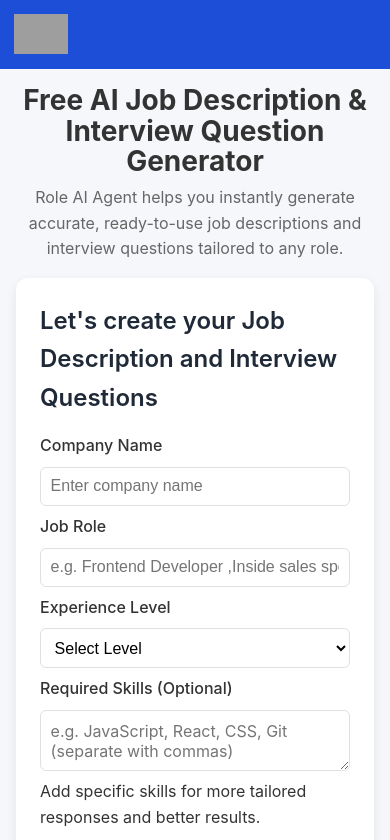
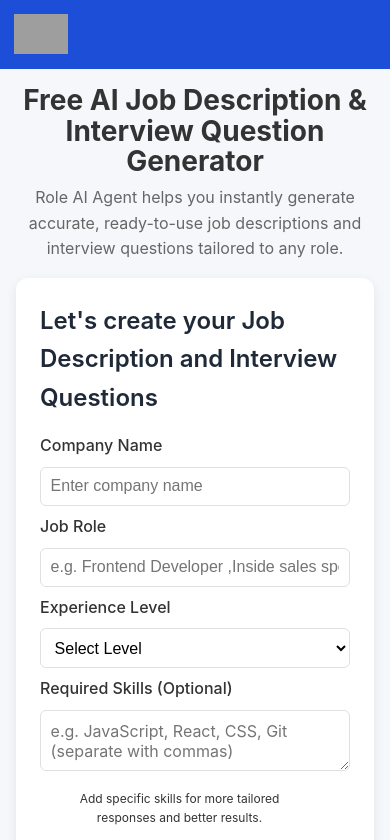
Before and after one commit to kollucharan/Interview_and_job_generator, a React (Vite) app in the folder frontend/: page / in a window 390 px wide. Shown: the top 840 px of the page. Built offline with nearby package versions, Linux system fonts and the light colour scheme; grey boxes are pictures that could not be loaded.

Commit message:
added text

```diff
--- a/frontend/src/Home.jsx
+++ b/frontend/src/Home.jsx
@@ -35,7 +35,8 @@ export default function Home() {
   const handleGenerate = async () => {
     if (!jobRole.trim() || !jobLevel.trim() || !companyName.trim()) {
       toast.error("Please enter All Required Fields.");
-      return;}
+      return;
+    }
     // } else if (!jobRole.trim()) {
     //   toast.error("Please enter a job role.");
     //   return;
@@ -49,12 +50,15 @@ export default function Home() {
 
     setLoading(true);
     try {
-      const { data } = await axios.post("https://interview-and-job-generator.onrender.com/generate", {
-        role: jobRole,
-        level: jobLevel,
-        company: companyName,
-        skills: requiredSkills.trim() ? requiredSkills : null,
-      });
+      const { data } = await axios.post(
+        "https://interview-and-job-generator.onrender.com/generate",
+        {
+          role: jobRole,
+          level: jobLevel,
+          company: companyName,
+          skills: requiredSkills.trim() ? requiredSkills : null,
+        }
+      );
 
       if (data.error) {
         toast.error(data.error);
@@ -146,7 +150,6 @@ export default function Home() {
             />
           </div> */}
 
-
           <div className="input-group">
             <label htmlFor="job-level">Experience Level</label>
             <select
@@ -184,7 +187,9 @@ export default function Home() {
               cols="30"
             />
           </div>
-         Add specific skills for more tailored responses and better results.
+          <p className="form-tip">
+            Add specific skills for more tailored responses and better results.
+          </p>
           <button
             className="generate-btn"
             onClick={handleGenerate}
--- a/frontend/src/HomeStyles.css
+++ b/frontend/src/HomeStyles.css
@@ -810,3 +810,18 @@ label {
   height: 40px;
   width: auto;
 }
+.form-tip {
+  margin-top: 10px;
+  color: #333;
+  font-size: 14px;
+  text-align: center;
+  max-width: 90%;
+
+}
+
+@media (max-width: 480px) {
+  .form-tip {
+    font-size: 12px;
+    padding: 8px 10px;
+  }
+}
```
